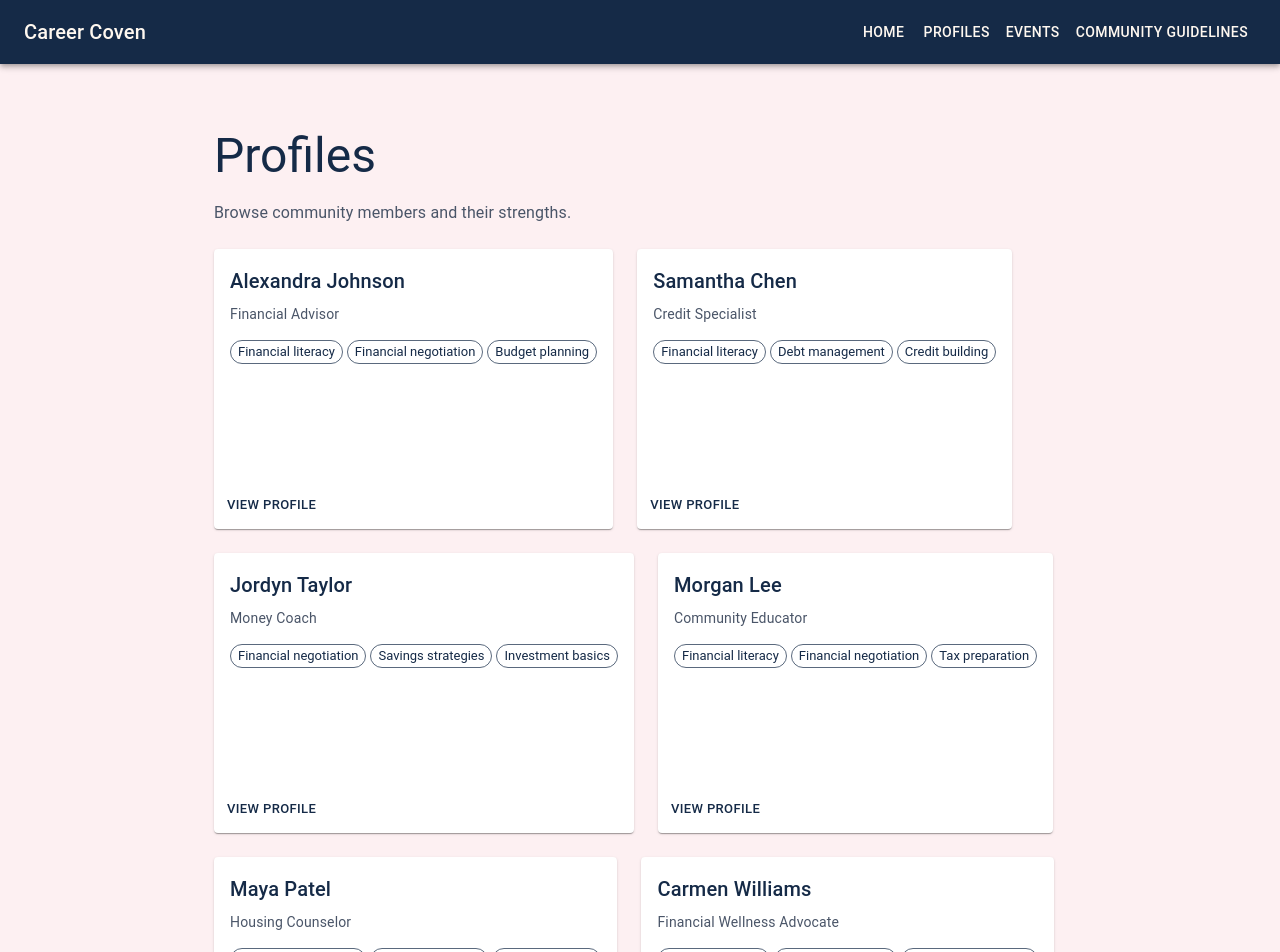
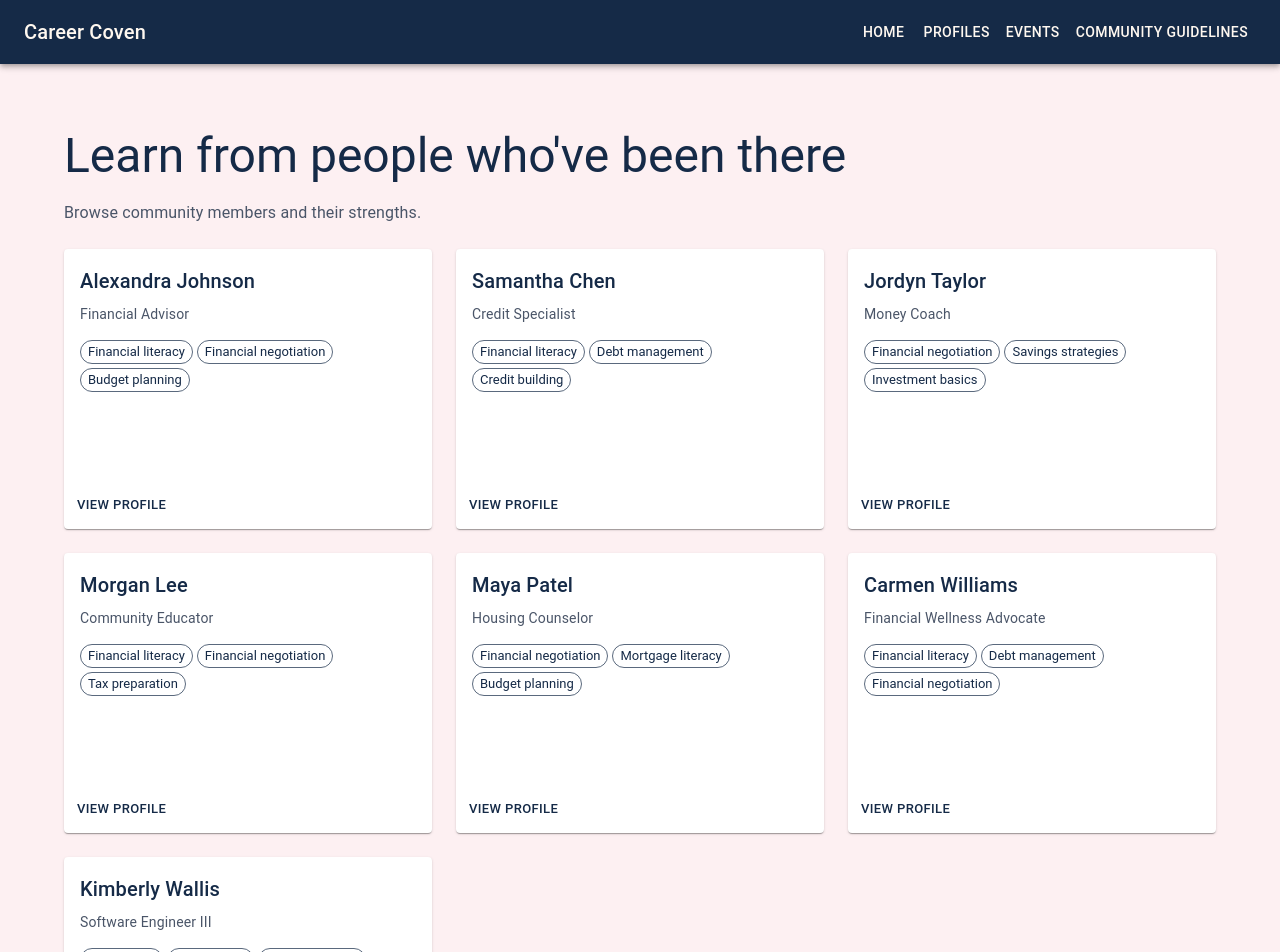
Before and after one commit to Patriciadburns1/AngryNoodles-, a React (Vite) app: page /profiles in a window 1280 px wide. Shown: the top 952 px of the page. Built offline with nearby package versions, Linux system fonts and the light colour scheme.

Commit message:
added additional changes for anna

```diff
--- a/src/App.jsx
+++ b/src/App.jsx
@@ -28,7 +28,7 @@ function App() {
           </Button>
         </Toolbar>
       </AppBar>
-      <Container maxWidth="md" sx={{ mt: 4 }}>
+      <Container maxWidth="lg" sx={{ mt: 4 }}>
         <Routes>
           <Route path="/" element={<Home />} />
           <Route path="/profiles" element={<Profiles />} />
--- a/src/views/Profiles.jsx
+++ b/src/views/Profiles.jsx
@@ -1,4 +1,4 @@
-import { Typography, Box, Card, CardContent, CardActions, Button, Grid, Chip, Stack } from '@mui/material';
+import { Typography, Box, Card, CardContent, CardActions, Button, Chip, Stack } from '@mui/material';
 
 const mockProfiles = [
   {
@@ -37,21 +37,32 @@ const mockProfiles = [
     role: 'Financial Wellness Advocate',
     strengths: ['Financial literacy', 'Debt management', 'Financial negotiation'],
   },
-];
+
+  {
+    id: 6,
+    name: 'Kimberly Wallis',
+    role: 'Software Engineer III',
+    strengths: ['Negotiation', 'Career Pivot', 'Public Speaking'],
+  },];
 
 function Profiles() {
   return (
     <Box sx={{ py: 4 }}>
       <Typography variant="h3" component="h1" gutterBottom>
-        Profiles
+        Learn from people who've been there
       </Typography>
       <Typography variant="body1" color="text.secondary" sx={{ mb: 3 }}>
         Browse community members and their strengths.
       </Typography>
-      <Grid container spacing={3}>
+      <Box
+        sx={{
+          display: 'grid',
+          gridTemplateColumns: 'repeat(3, 1fr)',
+          gap: 3,
+        }}
+      >
         {mockProfiles.map((profile) => (
-          <Grid item xs={12} sm={6} md={4} key={profile.id}>
-            <Card sx={{ height: 280, display: 'flex', flexDirection: 'column' }}>
+          <Card key={profile.id} sx={{ width: '100%', height: 280, display: 'flex', flexDirection: 'column', boxSizing: 'border-box' }}>
               <CardContent sx={{ flexGrow: 1 }}>
                 <Typography variant="h6" gutterBottom>
                   {profile.name}
@@ -75,9 +86,8 @@ function Profiles() {
                 <Button size="small">View Profile</Button>
               </CardActions>
             </Card>
-          </Grid>
         ))}
-      </Grid>
+      </Box>
     </Box>
   );
 }
```
